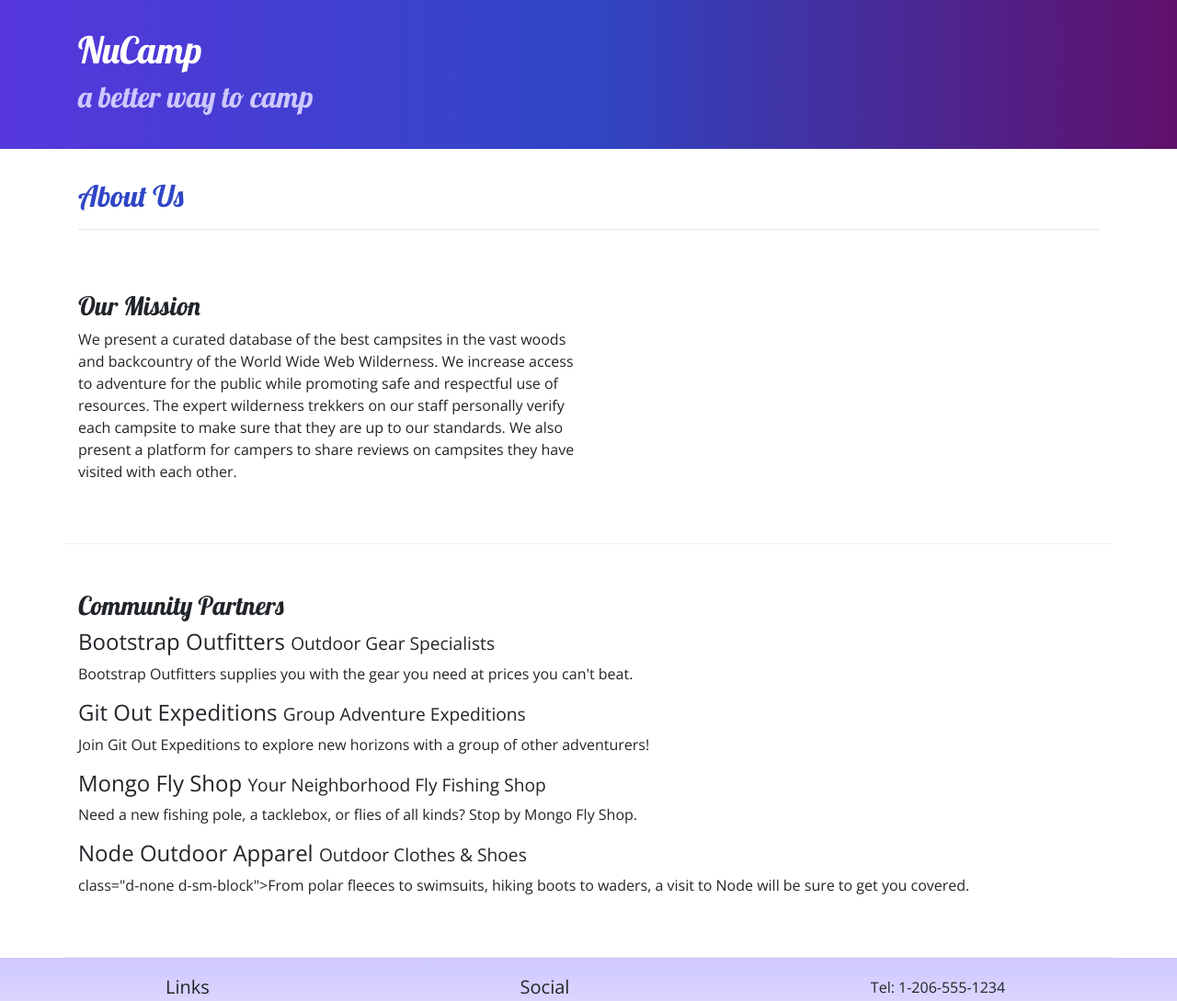
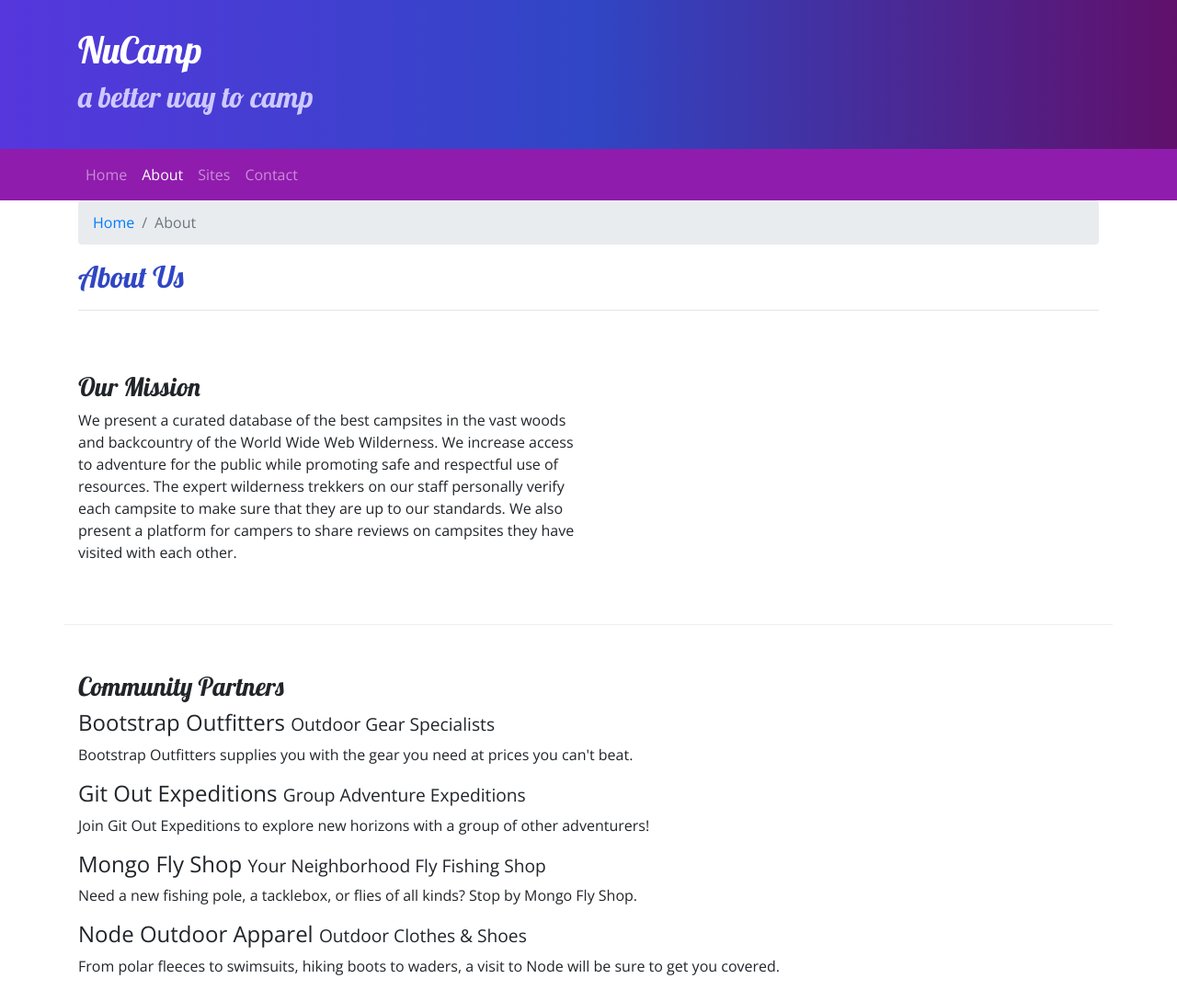
Before and after one commit to Savys/nucampwebsite, a website: page aboutus.html in a window 1280 px wide. Shown: the top 1089 px of the page at 92% size. Drawn offline with nearby package versions, Linux system fonts and the light colour scheme.

Commit message:
Navbar and breadcrumbs

```diff
--- a/aboutus.html
+++ b/aboutus.html
@@ -25,10 +25,28 @@
             </div>
         </div>
     </header>
-
+    <nav class="navbar navbar-expand-sm navbar-dark sticky-top">
+        <div class="container">
+            <button class="navbar-toggler ml-auto" type="button" data-toggle="collapse" data-target="#nucampNavbar">
+                <span class="navbar-toggler-icon"></span>
+            </button>
+            <div class="collapse navbar-collapse" id="nucampNavbar">
+                <ul class="navbar-nav">
+                    <li class="nav-item "><a class="nav-link" href="index.html">Home</a></li>
+                    <li class="nav-item active"><a class="nav-link" href="#">About</a></li>
+                    <li class="nav-item"><a class="nav-link" href="#">Sites</a></li>
+                    <li class="nav-item"><a class="nav-link" href="#">Contact</a></li>
+                </ul>
+            </div>
+        </div>
+    </nav>
     <div class="container">
         <div class="row">
             <div class="col">
+                <ol class="breadcrumb">
+                    <li class="breadcrumb-item"><a href="index.html">Home</a></li>
+                    <li class="breadcrumb-item active">About</li>
+                </ol>
                 <h2>About Us</h2>
                 <hr />
             </div>
@@ -58,7 +76,7 @@
                 <p class="d-none d-sm-block">Need a new fishing pole, a tacklebox, or flies of all kinds? Stop by Mongo
                     Fly Shop.</p>
                 <h4>Node Outdoor Apparel <small>Outdoor Clothes & Shoes</small></h4>
-                <p> class="d-none d-sm-block">From polar fleeces to swimsuits, hiking boots to waders, a visit to Node
+                <p class="d-none d-sm-block">From polar fleeces to swimsuits, hiking boots to waders, a visit to Node
                     will be sure to get you
                     covered.</p>
             </div>
--- a/css/styles.css
+++ b/css/styles.css
@@ -20,6 +20,7 @@ footer {
 }
 
 .jumbotron {
+    margin:0;
     padding: 30px;
     background-image: linear-gradient(to right, #5637DD, #3046C5, #60106B);
     color: white;
@@ -30,3 +31,6 @@ footer {
     border-bottom: 1px ridge;
     min-height: 200px;
 }
+.navbar {
+    background-color: #901CAD;
+}
```
Also changed, not shown: index.html (+20 -3 lines).
